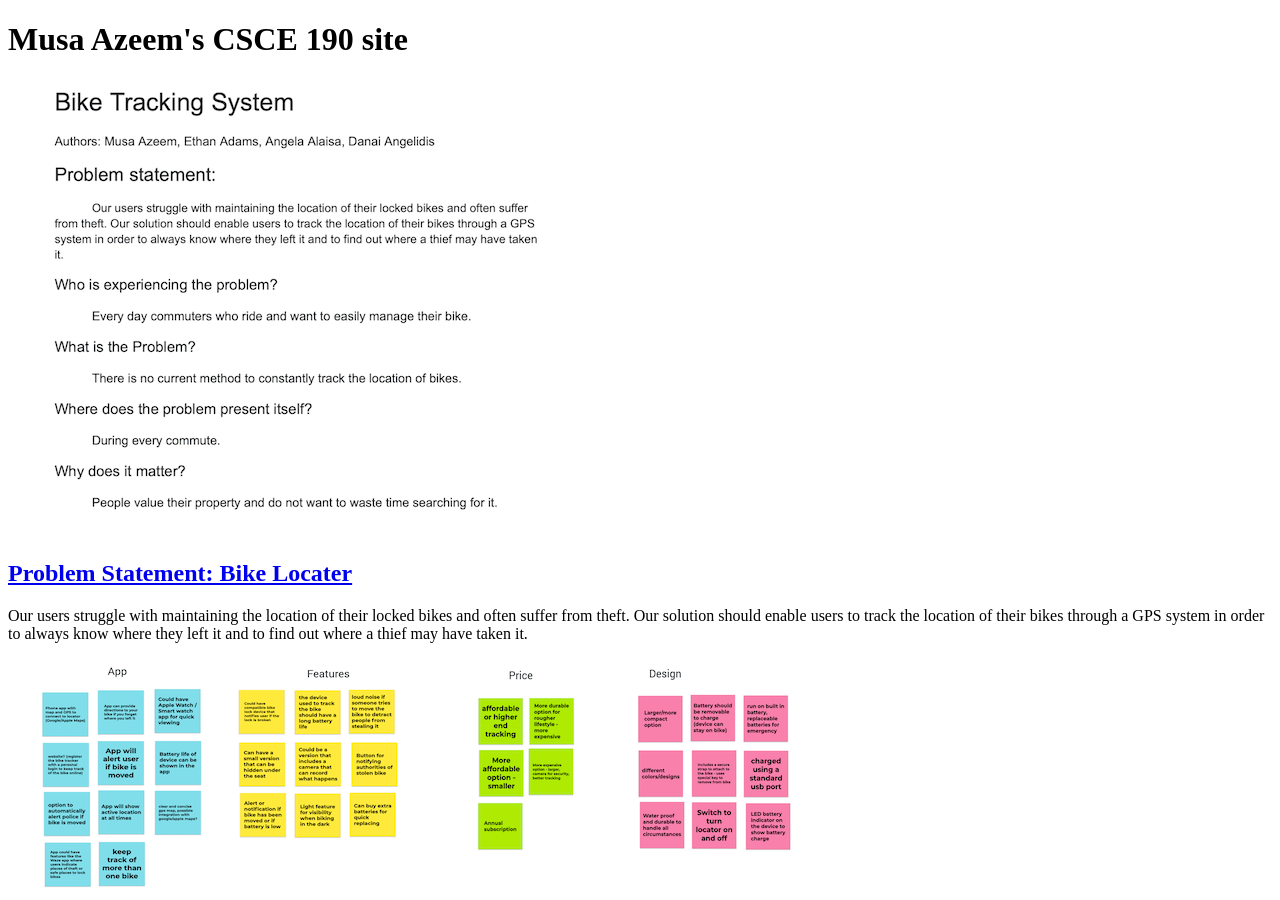
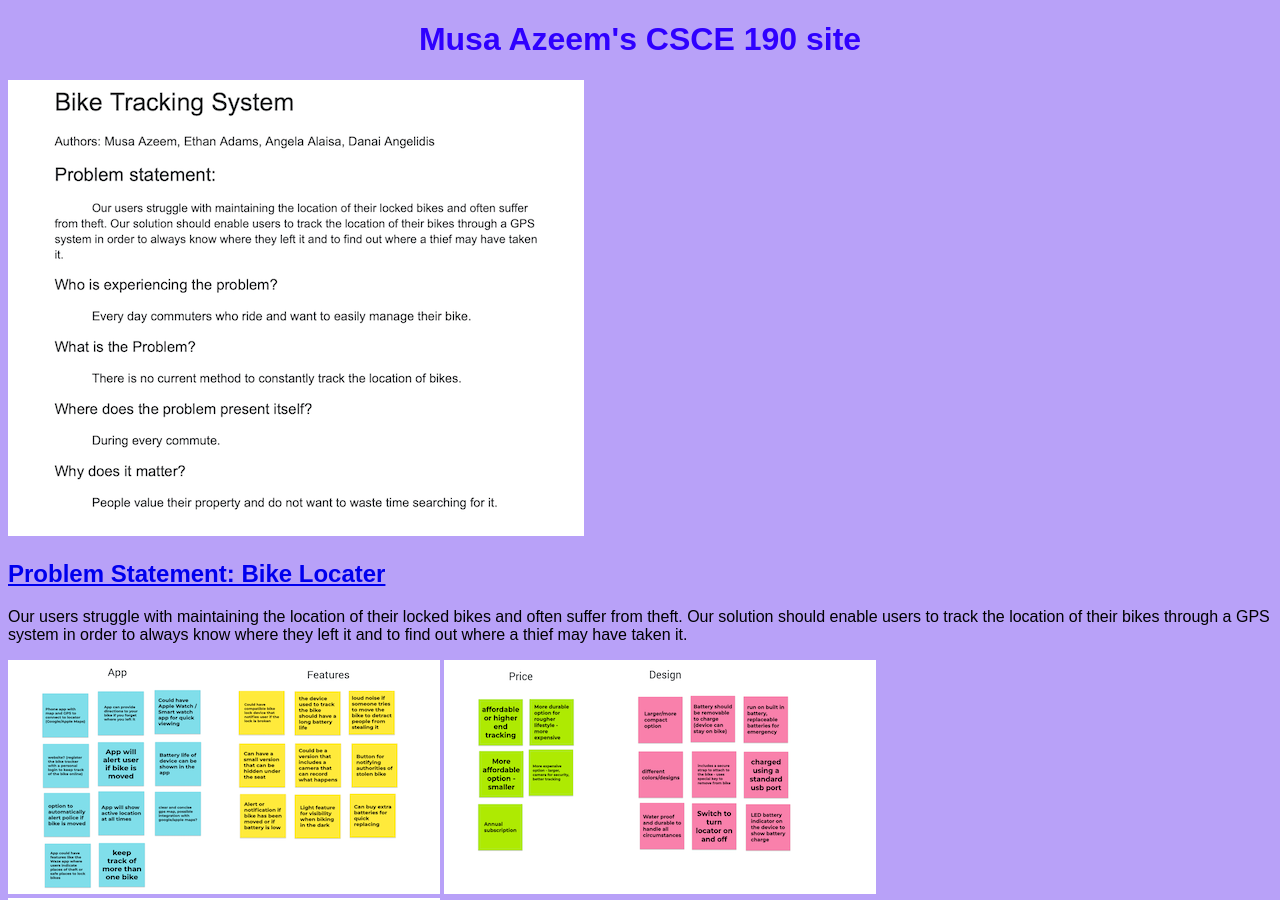
Before and after one commit to MMAzeem3/MMAZeem3.github.io, a plain HTML site: page index.html in a window 1280 px wide. Shown: the top 900 px of the page. Drawn offline with Linux system fonts and the light colour scheme.

Commit message:
Add files via upload

```diff
--- a/index.html
+++ b/index.html
@@ -1,9 +1,8 @@
 <!DOCTYPE html>
 <html>
     <head>
-        <title>
-            CSCE 190 Musa Azeem
-         </title>
+        <title>CSCE 190 Musa Azeem</title>
+        <link rel="stylesheet" href="styles.css">
     </head>
     <body>
         <h1>Musa Azeem's CSCE 190 site</h1>
--- /dev/null
+++ b/styles.css
@@ -0,0 +1,9 @@
+body{
+    background:rgb(184, 161, 248);
+    font-family:Arial, Helvetica, sans-serif;
+}
+
+h1{
+    color:rgb(47, 0, 255);
+    text-align: center;
+}
```
